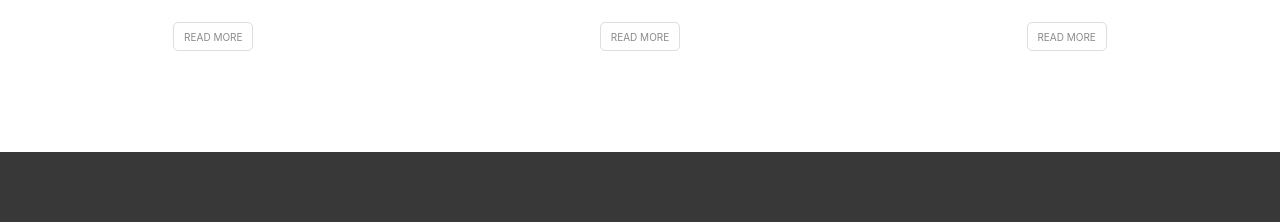
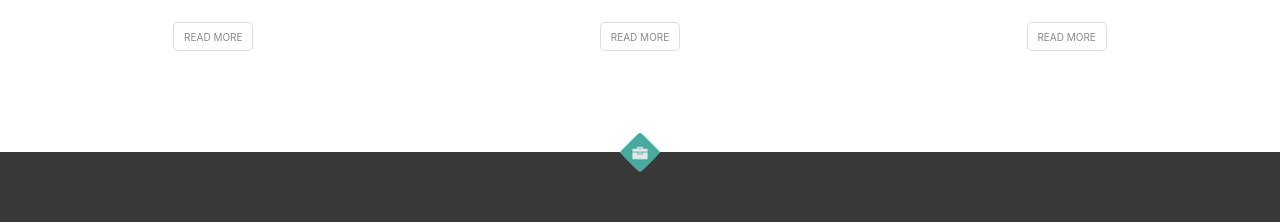
Before and after one commit to gusterwoei/gops-demo, a Next.js app: page / in a window 1280 px wide. Shown: the part 1267-1489 px from the top of the page. Built offline with nearby package versions, Linux system fonts and the light colour scheme.

Commit message:
add section icon

```diff
--- a/src/components/offer-section.jsx
+++ b/src/components/offer-section.jsx
@@ -1,6 +1,6 @@
 import React, { Component } from 'react'
 import SectionTitle from './section-title'
-import { COLOR_GREY } from '../utils'
+import { COLOR_GREY, COLOR_GREEN } from '../utils'
 
 export default class OfferSection extends Component {
     constructor(props) {
@@ -79,17 +79,27 @@ class OfferSectionItem extends Component {
                 }}>{this.props.subtitle}</div>
 
                 {/* button */}
-                <div style={{
-                    width: '80px',
-                    height: '29px',
-                    border: '1px solid #dedede',
-                    borderRadius: '5px',
-                    fontSize: '10px',
-                    color: '#8a8a8a',
-                    textAlign: 'center',
-                    cursor: 'pointer',
-                    lineHeight: '29px'
-                }}>READ MORE</div>
+                <div className='more-button'>READ MORE</div>
+
+
+                <style jsx>{`
+                    .more-button {
+                        width: 80px;
+                        height: 29px;
+                        border: 1px solid #dedede;
+                        border-radius: 5px;
+                        font-size: 10px;
+                        text-align: center;
+                        cursor: pointer;
+                        line-height: 29px;
+                        background-color: transparent;
+                        color: #8a8a8a;
+                    }
+                    .more-button:hover {
+                        background-color: ${COLOR_GREEN};
+                        color: white;
+                    }
+                `}</style>
             </div>
         )
     }
--- /dev/null
+++ b/src/components/section-icon.jsx
@@ -0,0 +1,26 @@
+/**
+ * @author Guster
+ * @email gusterwoei@gmail.com
+ * @create date 2020-07-05 09:27:45
+ * @modify date 2020-07-05 09:27:45
+ * @desc section icon at the top
+ */
+
+import React, { Component } from 'react'
+
+export default class SectionIcon extends Component {
+    render() {
+        return (
+            <img
+                src={this.props.src}
+                style={{
+                    width: '40px',
+                    height: '40px',
+                    position: 'absolute',
+                    margin: '-20px auto',
+                    left: 0,
+                    right: 0,
+                }} />
+        )
+    }
+}
--- a/src/components/skill-section.jsx
+++ b/src/components/skill-section.jsx
@@ -1,7 +1,7 @@
 import React, { Component } from 'react'
 import SectionTitle from './section-title'
+import SectionIcon from './section-icon'
 import { CircularProgressbarWithChildren } from 'react-circular-progressbar';
-import { COLOR_GREY } from '../utils';
 
 export default class SkillSection extends Component {
     render() {
@@ -35,6 +35,8 @@ class SkillLevels extends Component {
     render() {
         return (
             <div>
+                <SectionIcon src='/images/skill-section-icon.png' />
+
                 <div style={{ paddingTop: '77px', paddingBottom: '70px', backgroundColor: '#383838' }}>
                     <SectionTitle
                         title='our powerful'
--- a/src/components/testimony-section.jsx
+++ b/src/components/testimony-section.jsx
@@ -1,6 +1,7 @@
 
 import React, { Component } from 'react'
 import { COLOR_GREEN, COLOR_BLACK } from '../utils'
+import SectionIcon from './section-icon'
 
 export default class TestimonySection extends Component {
     constructor(props) {
@@ -14,6 +15,7 @@ export default class TestimonySection extends Component {
     render() {
         return (
             <div>
+                <SectionIcon src='/images/testi-section-icon.png' />
                 <div style={{
                     padding: '77px 0 50px 0',
                     backgroundColor: COLOR_GREEN
```
